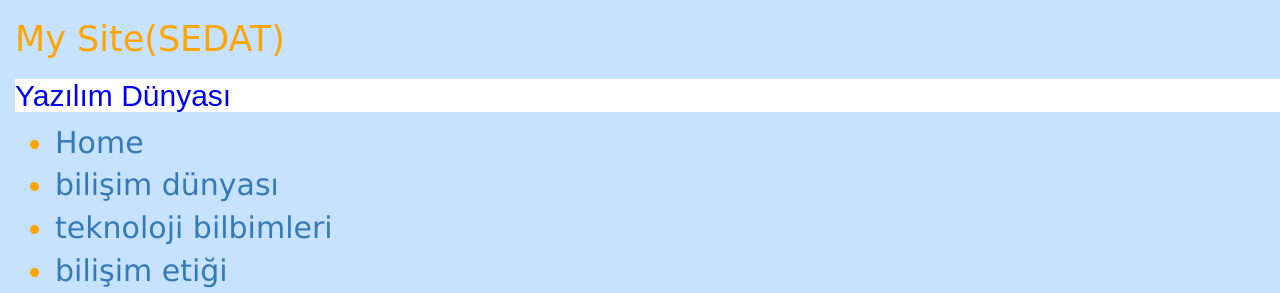
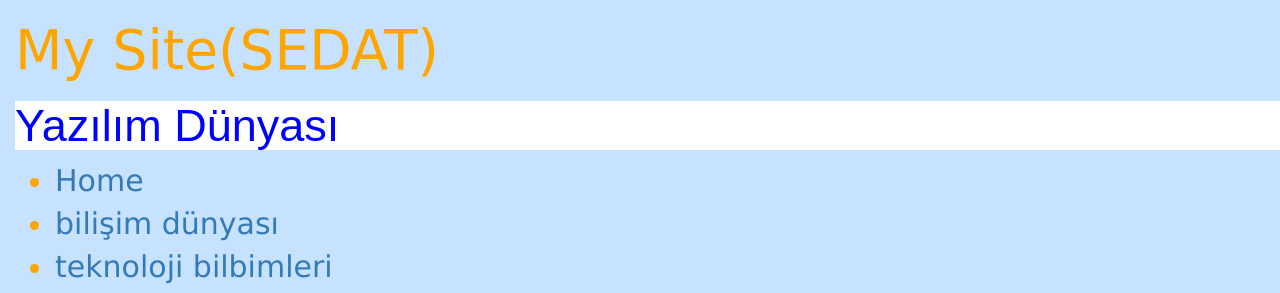
Before and after one commit to bablisoktanya/ilk-blogum, a Django app: template blog/templates/blog/post_list.html in a window 1280 px wide. Shown: the top 293 px of the page. Run offline with Django 3.2, Linux system fonts and the light colour scheme; the template is opened without the code that fills it, so the values that code supplies are empty; some libraries are stand-ins or nearby versions.

Commit message:
düzenleme

```diff
--- a/blog/static/css/blog.css
+++ b/blog/static/css/blog.css
@@ -67,12 +67,12 @@ h2{
 
    font-family: arial;
 
-   font-size:30px;
+   font-size:45px;
    background-color: white;
 
 }
 h1{
     color:orange;
     font-family: 'lubster',cursive;
-    font-size:35px;
+    font-size:55px;
 }
```
